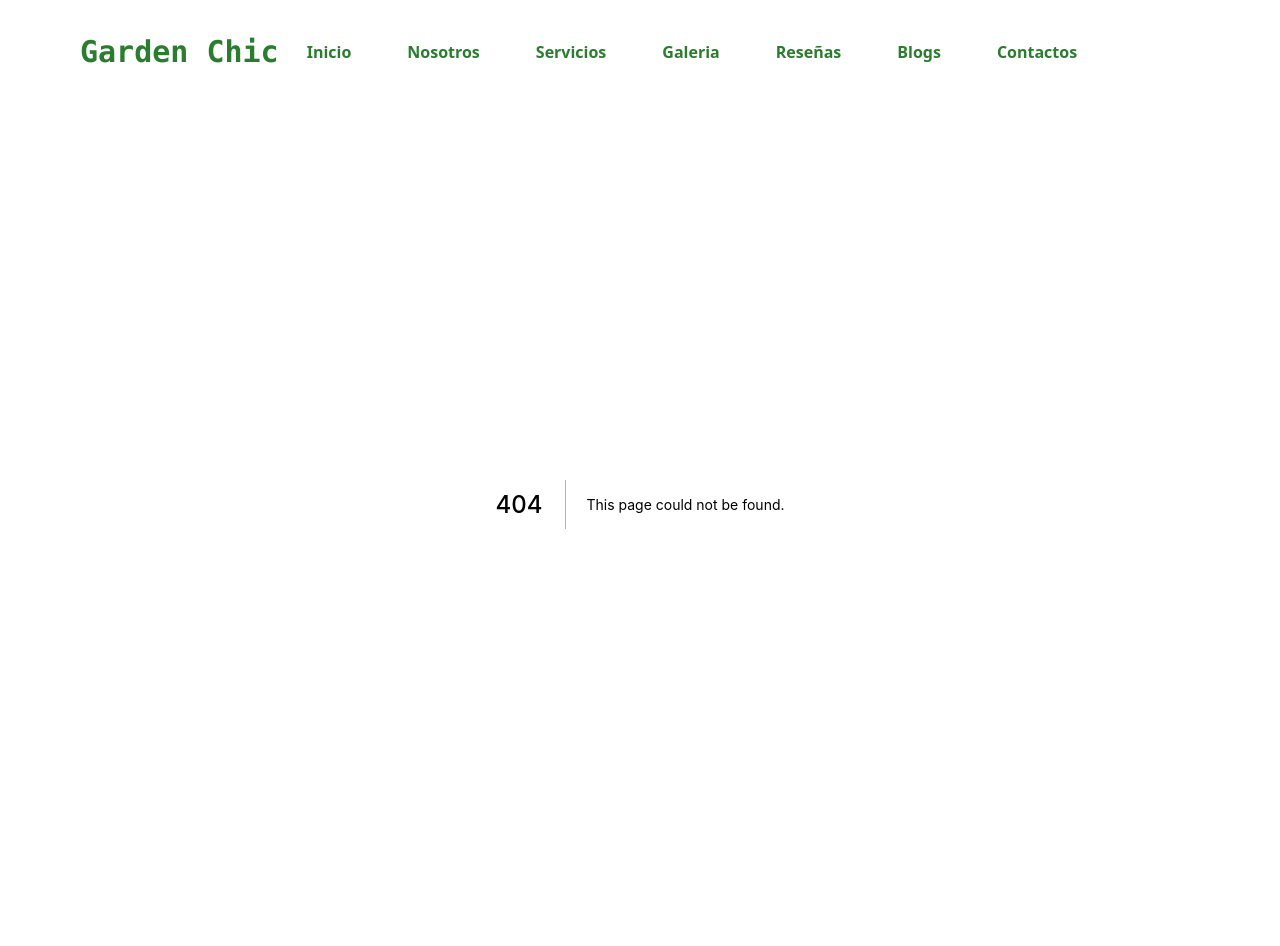
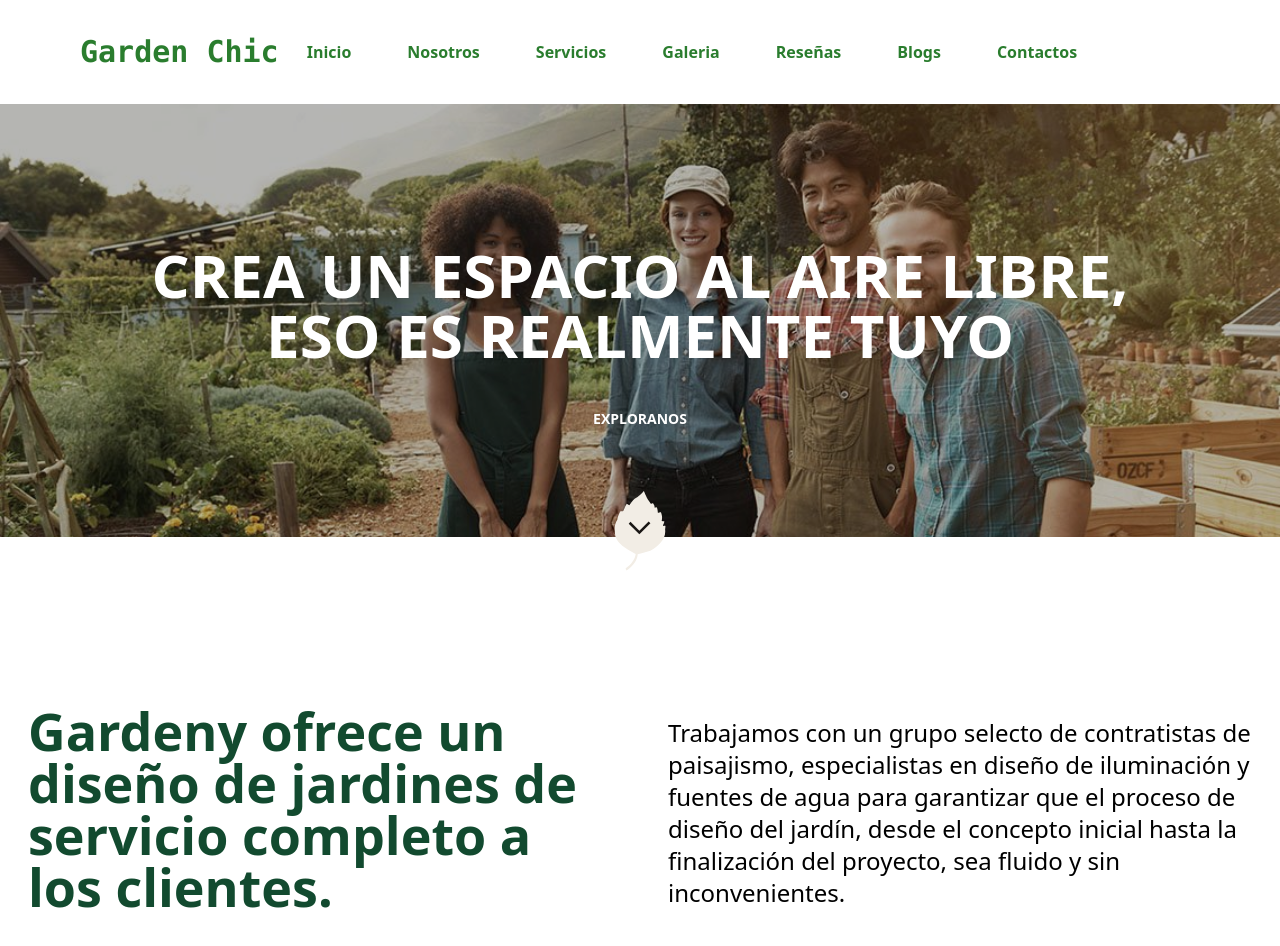
Before and after one commit to ricardosv46/garden-chic-web, a Next.js app: page /nosotros in a window 1280 px wide. Before the commit this address had no page. Shown: the top 946 px of the page. Before the commit the page ends 904 px from the top, so only its background shows below. Built offline with nearby package versions, Linux system fonts and the light colour scheme.

Commit message:
feat: se agrego la seccion header y el contenido del header

```diff
--- /dev/null
+++ b/src/pages/nosotros/index.tsx
@@ -0,0 +1,20 @@
+import Image from 'next/image'
+import React from 'react'
+import Container from '../../components/container'
+import Header from '../../sections/nosotros/header'
+import HeaderContent from '../../sections/nosotros/headerContent'
+
+
+const Nosotros = () => {
+
+  return (
+    <div className="">
+      <Header />
+      <HeaderContent />
+
+
+    </div>
+  )
+}
+
+export default Nosotros
--- /dev/null
+++ b/src/sections/nosotros/header.module.css
@@ -0,0 +1,34 @@
+.banner-nosotros {
+  background-image: url('/imgs/nosotros/about.jpg');
+  background-position: top;
+  background-repeat: no-repeat;
+  background-size: cover;
+  height: 450px;
+  position: relative;
+}
+.banner-nosotros::before {
+  content: '';
+
+  background-color: rgba(10, 10, 10, 0.3);
+  top: 0;
+  position: absolute;
+  width: 100%;
+  height: 100%;
+}
+@media (max-width: 768px) {
+  .banner-nosotros {
+    width: 100%;
+    height: 200px;
+  }
+}
+
+@media (min-width: 768px) {
+  .banner-nosotros {
+    height: 380px;
+  }
+}
+@media (min-width: 1200px) {
+  .banner-nosotros {
+    height: 433px;
+  }
+}
--- /dev/null
+++ b/src/sections/nosotros/header.tsx
@@ -0,0 +1,38 @@
+import React from 'react'
+import Image from 'next/image'
+import style from './header.module.css'
+const Header = () => {
+
+ const scrollTo = () => {
+  window.scrollTo({
+   top: 400,
+   behavior: 'smooth',
+  })
+ }
+
+ return (
+  <div className={`${style['banner-nosotros']} h-40`}>
+   <div className='w-full h-full flex flex-col justify-center items-center text-white relative z-10 '>
+    <div className="w-full text-xl sm:text-3xl md:text-5xl lg:text-6xl 2xl:text-7xl font-bold text-white uppercase text-center">
+     <p className='mt-4 md:mt-8'>
+      crea un espacio al aire libre,</p>
+     <p> eso es realmente tuyo</p>
+     <p className='relative md:mt-11 text-[8px] md:text-sm'>exploranos</p>
+    </div>
+   </div>
+   <div className='absolute -bottom-7 lg:-bottom-10 left-1/2 -translate-x-1/2 cursor-pointer z-10' onClick={scrollTo}>
+    <div className="w-[50%] lg:w-[80%] mx-auto " >
+     <Image
+      src="/imgs/nosotros/leaf-button.svg"
+      alt="leaf"
+      width={'100%'}
+      height={'100%'}
+     />
+    </div>
+
+   </div>
+  </div>
+ )
+}
+
+export default Header
--- /dev/null
+++ b/src/sections/nosotros/headerContent.tsx
@@ -0,0 +1,19 @@
+import React from 'react'
+import Container from '../../components/container'
+
+const HeaderContent = () => {
+ return (
+  <Container>
+   <div className="flex flex-col md:flex-row w-full  py-40">
+    <div className="flex flex-auto text-[47px] md:text-[52px] leading-none md:w-1/2 md:px-5 m-2 font-semibold text-primary-800">
+     Gardeny ofrece un diseño de jardines de servicio completo a los clientes.
+    </div>
+    <div className="flex flex-auto mt-5 text-xl md:text-2xl md:w-1/2 md:px-5 m-2 font-light">
+     Trabajamos con un grupo selecto de contratistas de paisajismo, especialistas en diseño de iluminación y fuentes de agua para garantizar que el proceso de diseño del jardín, desde el concepto inicial hasta la finalización del proyecto, sea fluido y sin inconvenientes.
+    </div>
+   </div>
+  </Container>
+ )
+}
+
+export default HeaderContent
```
Also changed, not shown: public/imgs/nosotros/about.jpg (added), public/imgs/nosotros/leaf-button.svg (added).
